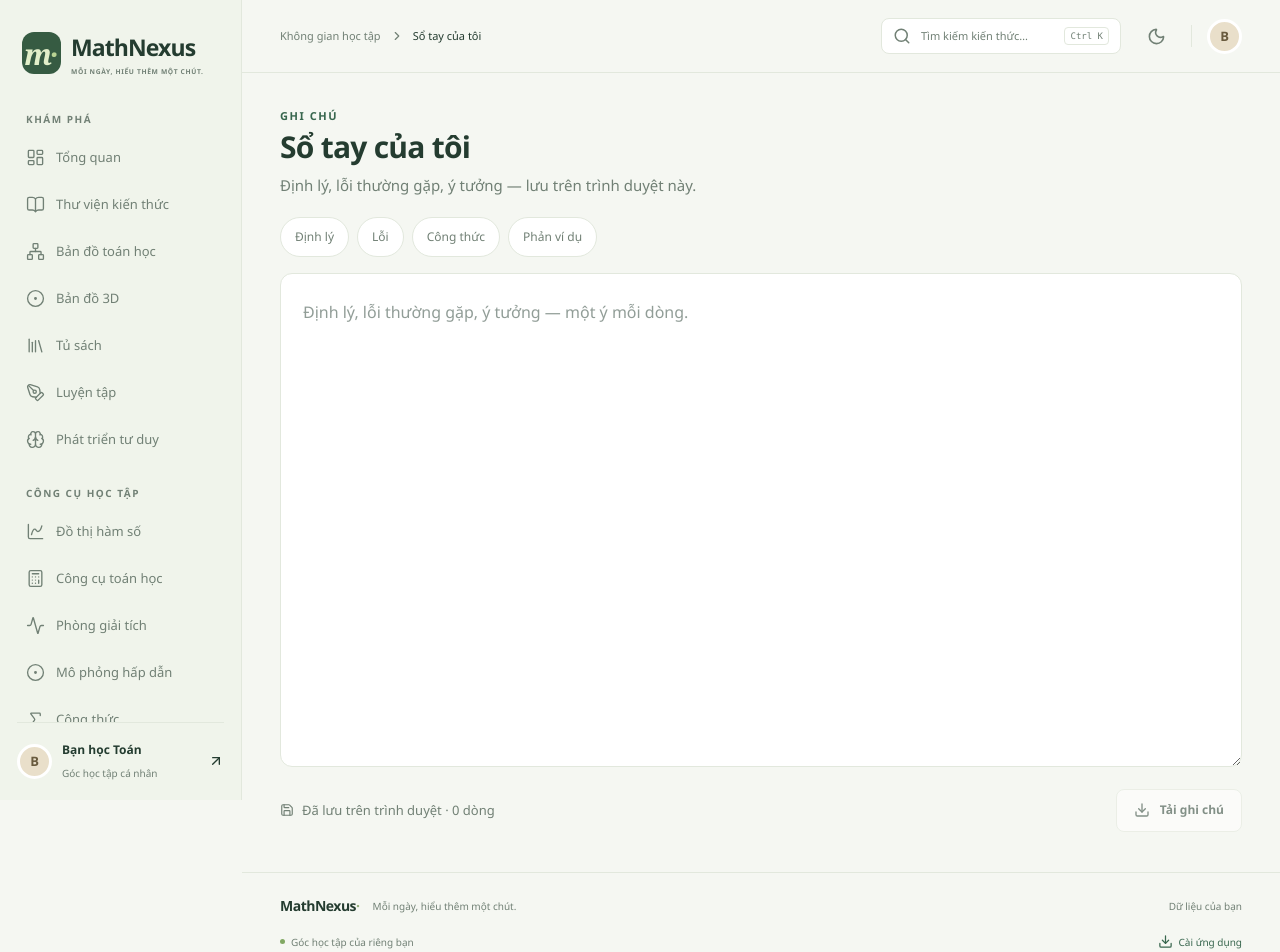
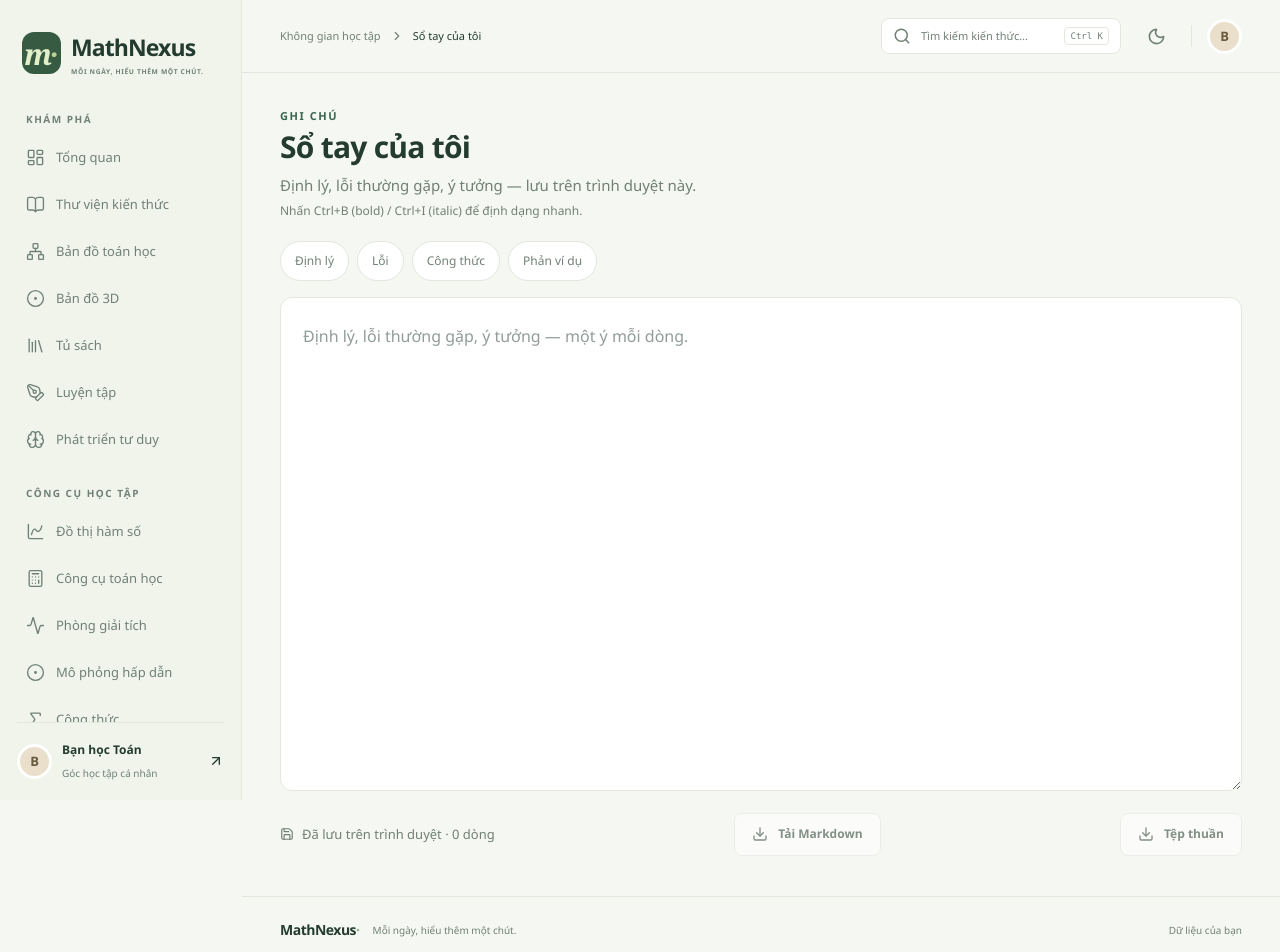
Before and after one commit to koko999-tien/mathnexus, a React (Vite) app: page /notebook in a window 1280 px wide. Shown: the top 952 px of the page. Built offline with nearby package versions, Linux system fonts and the light colour scheme.

Commit message:
Notebook: preset Markdown, dual md/txt export, append-safe presets

```diff
--- a/src/pages/Notebook.tsx
+++ b/src/pages/Notebook.tsx
@@ -1,18 +1,19 @@
 import { useState } from 'react';
-import { load, save } from '../utils/storage';
 import { Save, Download } from 'lucide-react';
 import { downloadFile } from '../utils/download';
+import { load, save } from '../utils/storage';
 
 const PRESETS = [
-  { label: 'Định lý', prefix: 'Định lý: ' },
-  { label: 'Lỗi', prefix: 'Lỗi thường gặp: ' },
-  { label: 'Công thức', prefix: 'Công thức + ý nghĩa: ' },
-  { label: 'Phản ví dụ', prefix: 'Phản ví dụ: ' },
+  { label: 'Định lý', prefix: '## Định lý\n' },
+  { label: 'Lỗi', prefix: '## Lỗi thường gặp\n' },
+  { label: 'Công thức', prefix: '### Công thức + ý nghĩa\n' },
+  { label: 'Phản ví dụ', prefix: '## Phản ví dụ\n' },
 ];
 
 export function Notebook() {
-  const [text, setText] = useState(() => { const value = load<unknown>('notes', ''); return typeof value === 'string' ? value : ''; });
+  const [text, setText] = useState(() => { const value = load('notes', ''); return typeof value === 'string' ? value : ''; });
   const [saved, setSaved] = useState(true);
+
   const updateText = (value: string) => { setText(value); setSaved(save('notes', value)); };
 
   return (
@@ -20,7 +21,7 @@ export function Notebook() {
       <div className="mb-5">
         <div className="text-[11px] tracking-[.14em] font-bold text-accent">GHI CHÚ</div>
         <h1 className="text-3xl tracking-tight mt-1 mb-2 font-bold">Sổ tay của tôi</h1>
-        <p className="text-muted max-w-lg">Định lý, lỗi thường gặp, ý tưởng — lưu trên trình duyệt này.</p>
+        <p className="text-muted max-w-lg">Định lý, lỗi thường gặp, ý tưởng — lưu trên trình duyệt này.<br/><small>Nhấn Ctrl+B (bold) / Ctrl+I (italic) để định dạng nhanh.</small></p>
       </div>
       <div className="flex flex-wrap gap-2 mb-4">
         {PRESETS.map(p => (
@@ -30,7 +31,8 @@ export function Notebook() {
       <textarea aria-label="Nội dung sổ tay" value={text} onChange={e => updateText(e.target.value)} rows={14} placeholder="Định lý, lỗi thường gặp, ý tưởng — một ý mỗi dòng." className="notebook-editor" />
       <div className="flex flex-wrap items-center justify-between gap-3 text-[13px] text-muted mt-4">
         <span className="flex items-center gap-2" role="status"><Save size={14} /> {saved ? 'Đã lưu trên trình duyệt' : 'Chưa lưu được. Hãy tải ghi chú xuống.'} · {text.split('\n').filter(l => l.trim()).length} dòng</span>
-        <button className="button button-light" disabled={!text.trim()} onClick={() => downloadFile(text, 'mathnexus-so-tay.txt', 'text/plain;charset=utf-8')}><Download size={16} />Tải ghi chú</button>
+        <button className="button button-light" disabled={!text.trim()} onClick={() => downloadFile(text, 'mathnexus-so-tay.md', 'text/markdown;charset=utf-8')}><Download size={16} />Tải Markdown</button>
+        <button className="button button-light" disabled={!text.trim()} onClick={() => downloadFile(text, 'mathnexus-so-tay.txt', 'text/plain;charset=utf-8')}><Download size={16} />Tệp thuần</button>
       </div>
     </section>
   );
```
